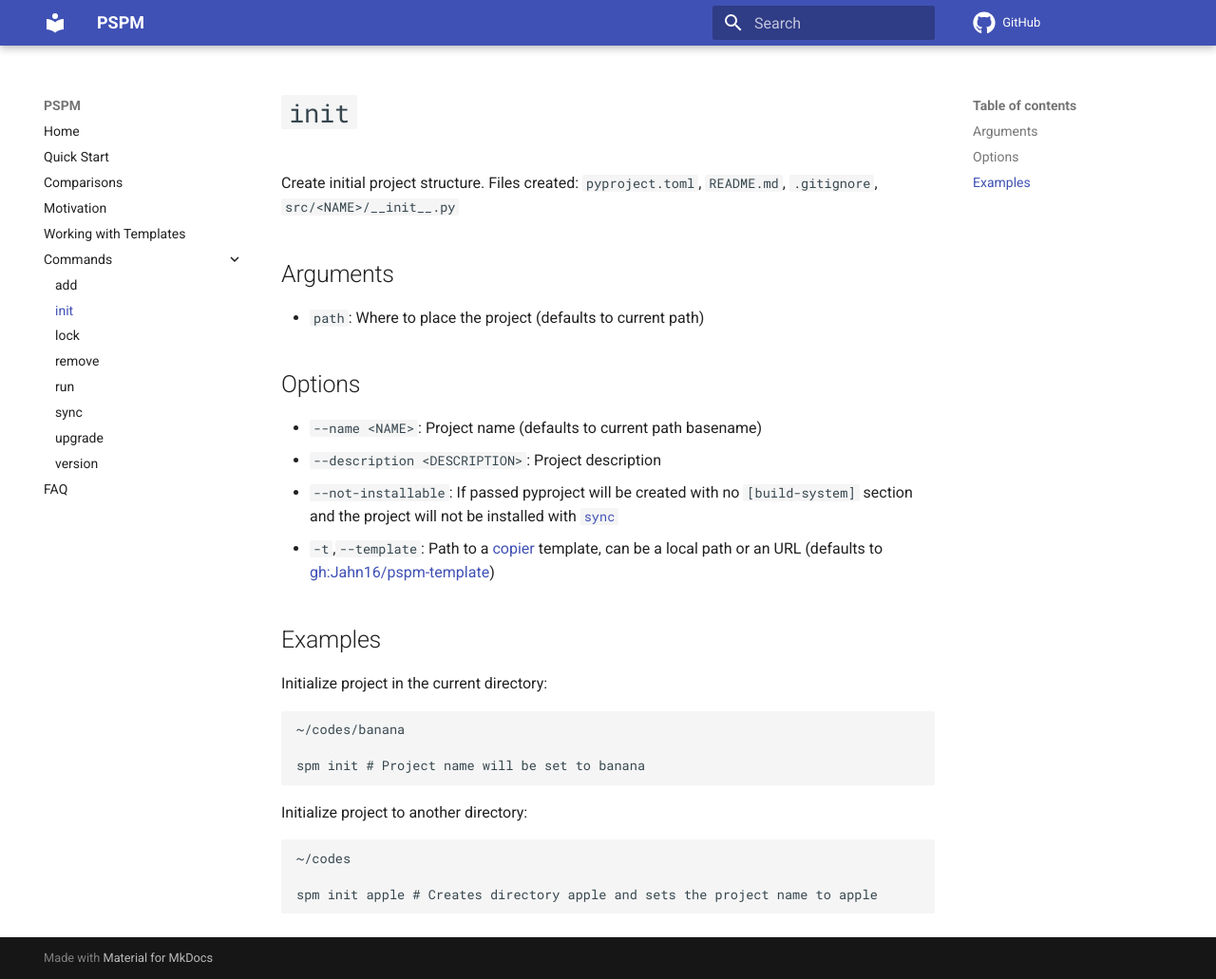
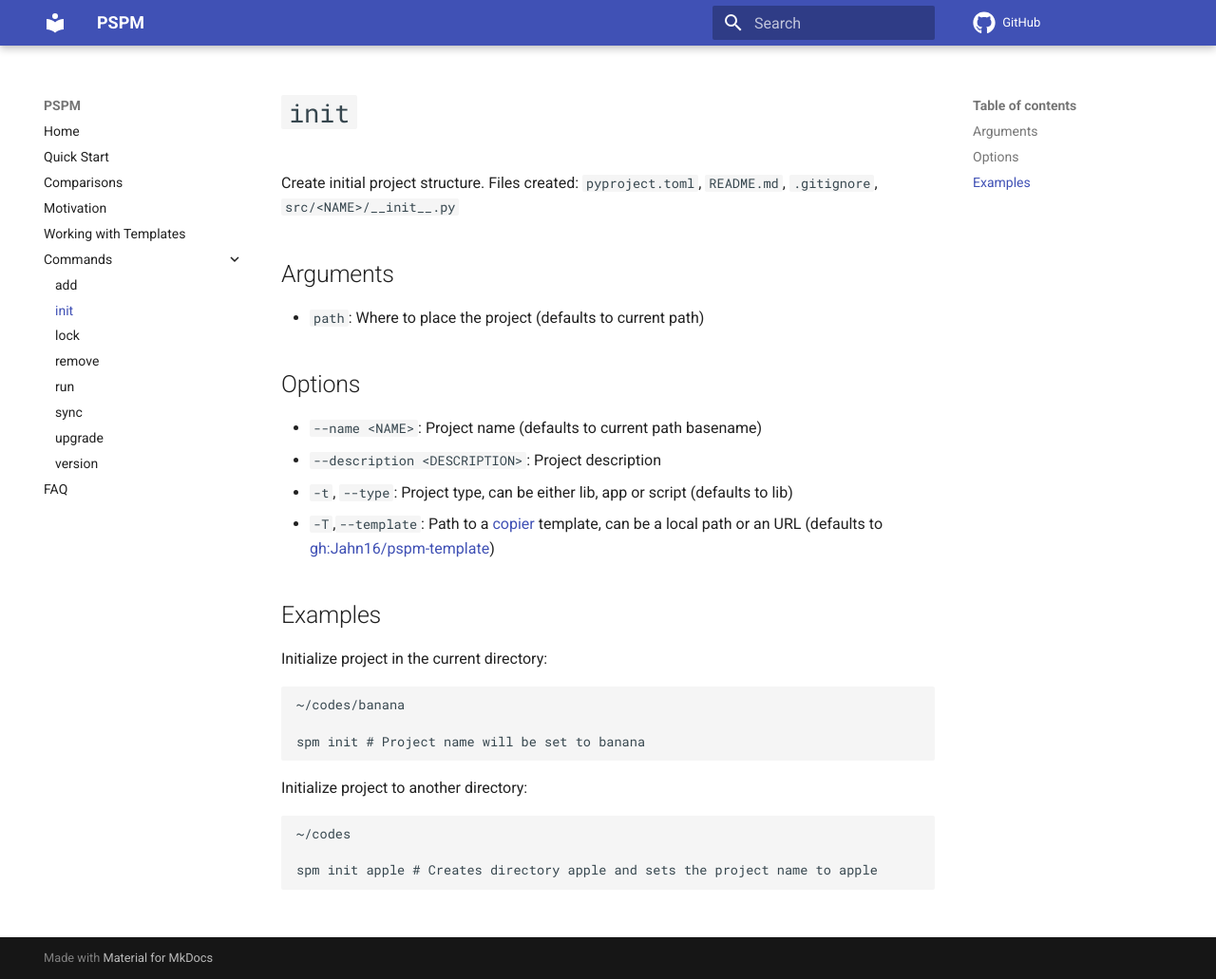
Before and after one commit to Jahn16/pspm, an MkDocs documentation site: the page built from docs/commands/init.md, in a window 1280 px wide and 1031 px high. Shown: the whole window at 95% size. Built offline with MkDocs 1.6.1 and Material for MkDocs 9.7.7, drawn with Linux system fonts in a browser that asks for light colours; comment, search, counter and statistics services are not loaded.

Commit message:
docs: update init options

```diff
--- a/docs/commands/init.md
+++ b/docs/commands/init.md
@@ -10,8 +10,8 @@ Create initial project structure. Files created: `pyproject.toml`, `README.md`,
 
 - `--name <NAME>`: Project name (defaults to current path basename)
 - `--description <DESCRIPTION>`: Project description
-- `--not-installable`: If passed pyproject will be created with no `[build-system]` section and the project will not be installed with [`sync`](sync.md)
-- `-t`,`--template`: Path to a [copier](https://github.com/copier-org/copier) template, can be a local path or an URL (defaults to [gh:Jahn16/pspm-template](https://github.com/Jahn16/pspm-template))
+- `-t`, `--type`: Project type, can be either lib, app or script (defaults to lib)
+- `-T`,`--template`: Path to a [copier](https://github.com/copier-org/copier) template, can be a local path or an URL (defaults to [gh:Jahn16/pspm-template](https://github.com/Jahn16/pspm-template))
 
 ## Examples
 
```
Also changed, not shown: docs/templates.md (+1 -1 lines).
